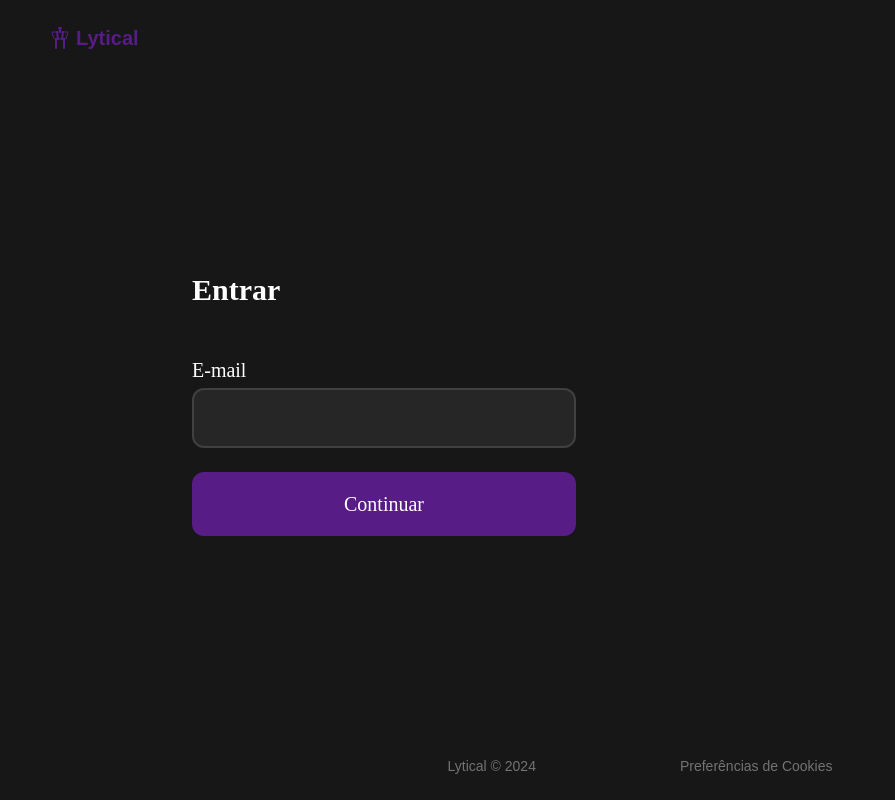
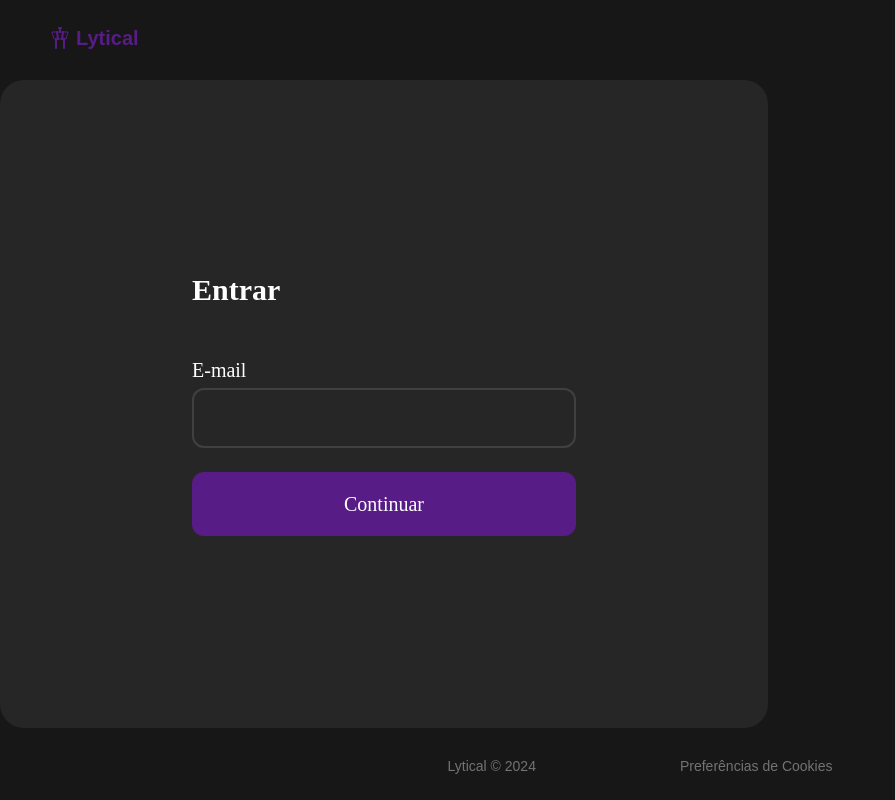
Before and after one commit to victorl1m/Lytical, a Next.js app: page / in a window 1280 px wide. Shown: the whole page, without its empty margins (0-895 px from the left). Built offline with nearby package versions, Linux system fonts and the light colour scheme; a web font is replaced by a local one.

Commit message:
color fix

```diff
--- a/app/page.tsx
+++ b/app/page.tsx
@@ -21,7 +21,7 @@ export default function Home() {
     <>
       <main className="flex min-h-screen max-xl:p-2 flex-col bg-neutral-900 justify-between">
         <Brand />
-        <div className="sm:p-0 lg:p-0 md:p-0 xl:p-48 2xl:p-48 h-full max-xl:items-center flex flex-col">
+        <div className="p-6 sm:p-0 lg:p-0 md:p-0 xl:p-48 2xl:p-48 h-full max-xl:items-center flex flex-col bg-neutral-800 w-min max-xl:w-auto rounded-3xl">
           <h1 className="text-3xl font-bold text-white font-base text-left">
             Entrar
           </h1>
```
